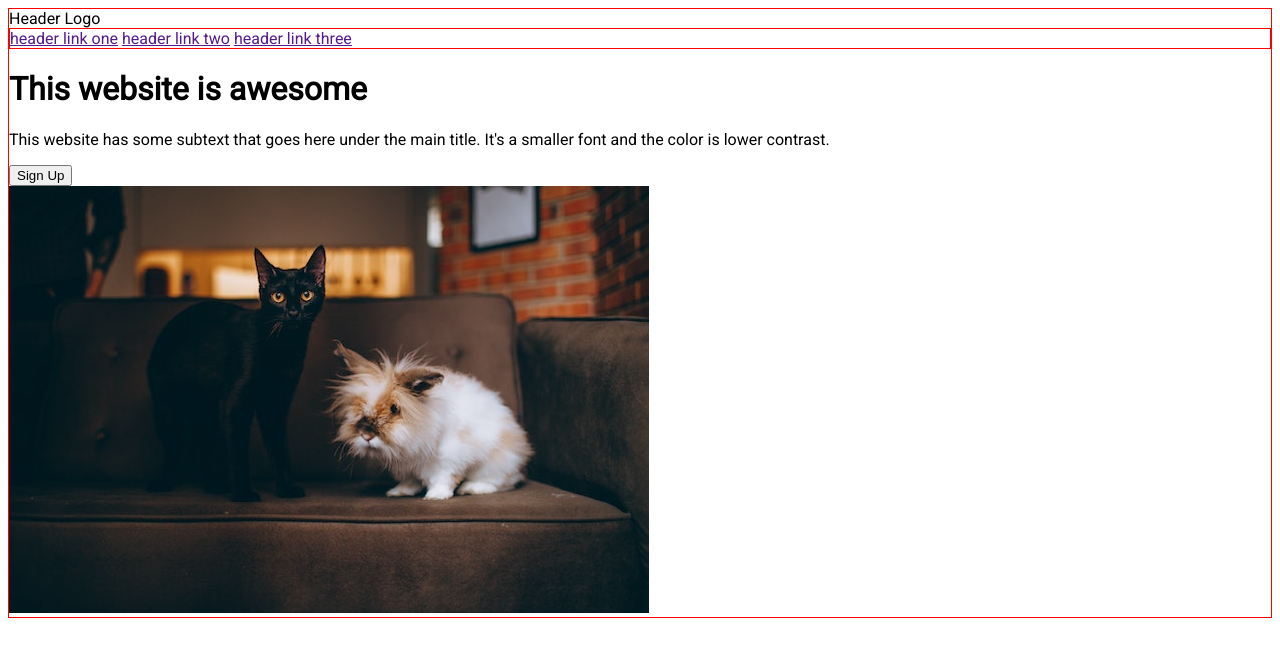
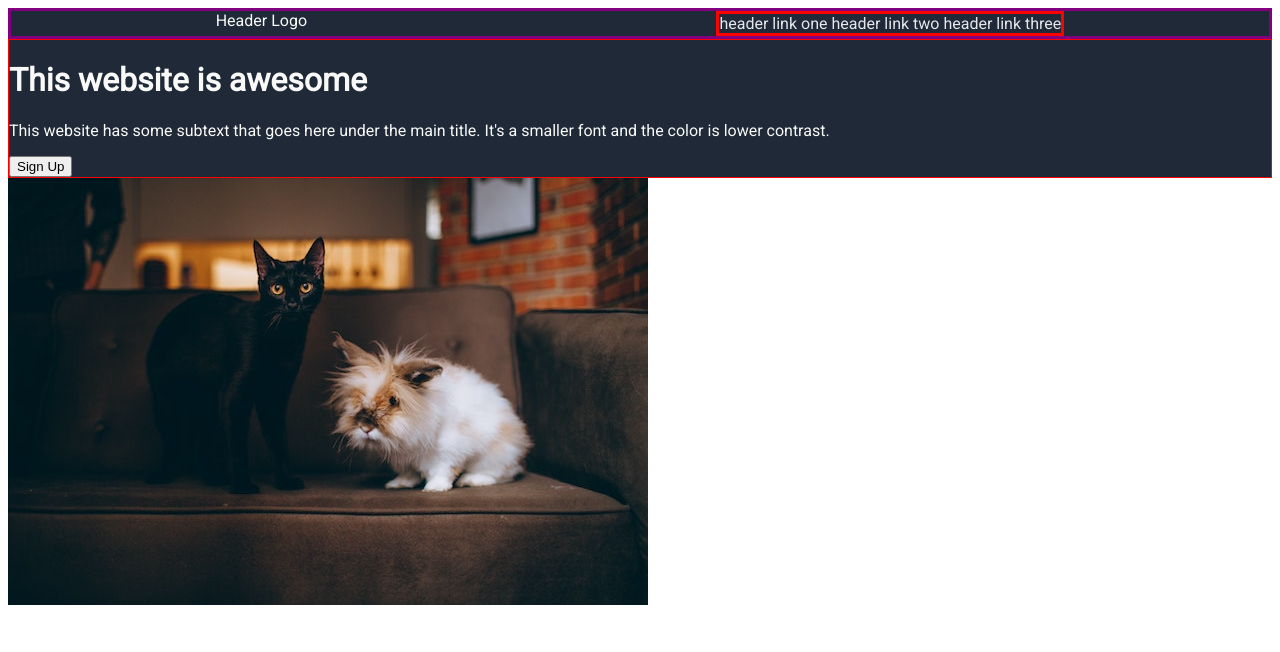
Before and after one commit to lrngrg/landing-page, a plain HTML site: page index.html in a window 1280 px wide. Drawn offline with Linux system fonts and the light colour scheme.

Commit message:
Change background and text color of header

```diff
--- a/index.html
+++ b/index.html
@@ -9,6 +9,7 @@
         <title>landing page</title>
     </head>
     <body>
+        <div class="one">
             <div class="header">
                 Header Logo
                 <div class="header-links">
@@ -16,12 +17,13 @@
                     <a href="">header link two</a>
                     <a href="">header link three</a>
                 </div>
+            </div>
             <div class="hero">
                 <h1>This website is awesome</h1>
                 <p>This website has some subtext that goes here under the main title.  It's a smaller font and the color is lower contrast.</p>
                 <button>Sign Up</button>
             </div>
-            <img src="images/cat-and-bunny.jpg" alt="placeholder image"
+            <img src="images/cat-and-bunny.jpg" alt="placeholder image">
         </div>
 
 
--- a/style.css
+++ b/style.css
@@ -2,12 +2,26 @@ body {
     font-family: 'Roboto', Helvetica, sans-serif;
 }
 
-.header {
-    border: thin solid red;
-
+.header, .hero {
+    background-color: #1F2937;
+    color: #F9FAF8;
 }
 
+a {
+    text-decoration: none;
+    color: #E5E7EB;
+}
+
+.header {
+    border: medium solid purple;
+    display: flex;
+    justify-content: space-around;
+}
 
 .header-links {
+    border: medium solid red;
+}
+
+.hero {
     border: thin solid red;
 }
```
Lines whose indentation alone changed are shown as unchanged.
